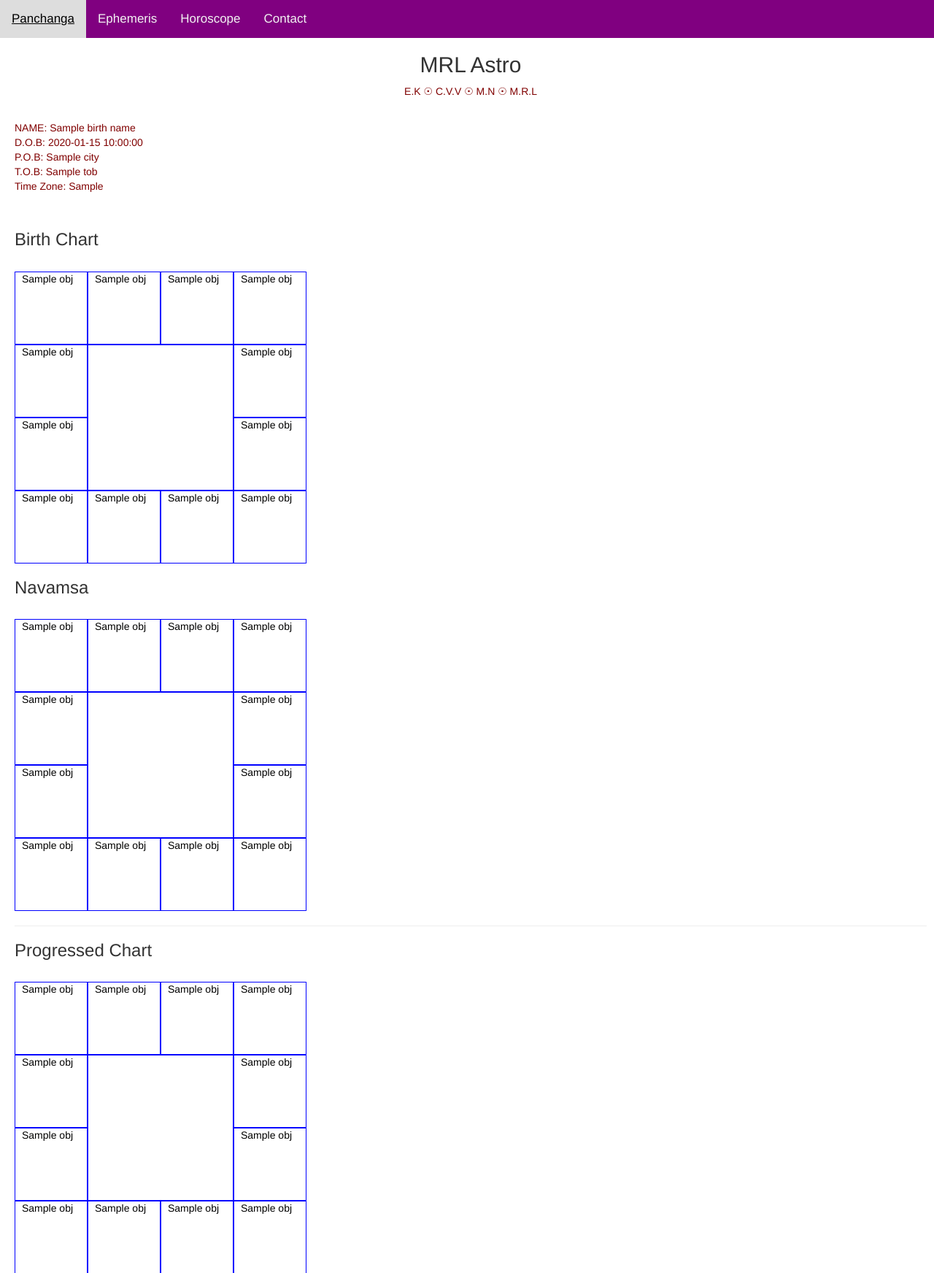
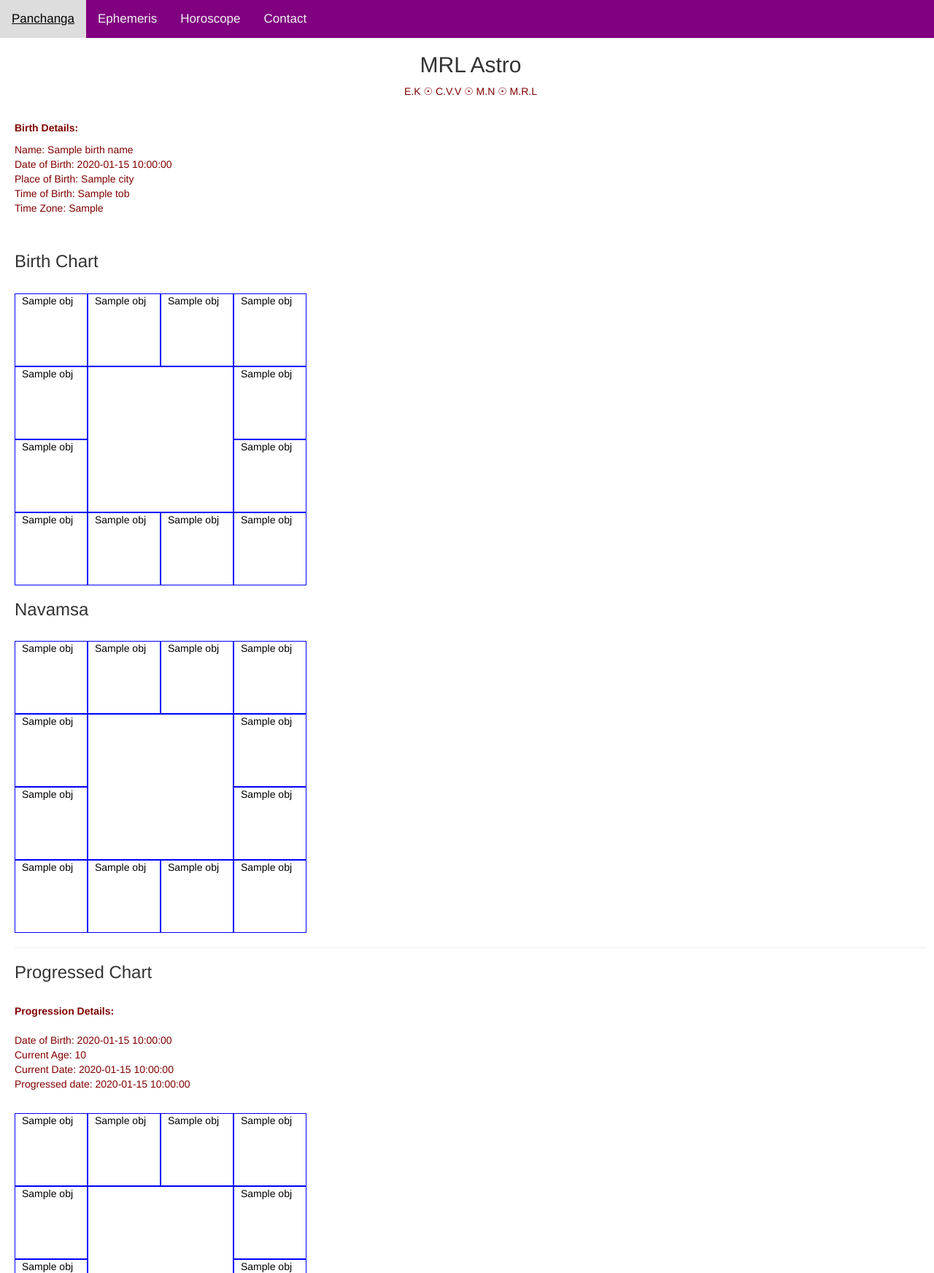
Before and after one commit to krishnakanthpps/MRLAstro, a Flask app: template templates/display_chart.html in a window 1280 px wide. Shown: the top 1744 px of the page at 73% size. Run offline with Flask 2, Linux system fonts and the light colour scheme; the template is opened without the code that fills it: most values are stand-ins (such as "Sample title", 1, 10 or a date in 2020); parts of the project's set-up code (start-up, migrations or seed data) failed here and were passed over; some libraries are stand-ins or nearby versions.

Commit message:
working progressions

```diff
--- a/app.py
+++ b/app.py
@@ -7,6 +7,14 @@ import datetime
 from datetime import date
 from funcs import *
 from progressions import *
+from jinja2 import Environment, PackageLoader, select_autoescape
+
+env = Environment(
+    loader=PackageLoader('app', 'templates'),
+    autoescape=select_autoescape(['html', 'xml']),
+    keep_trailing_newline=True
+)
+
 
 app = Flask(__name__)
 app.config['SECRET_KEY'] = 'ff3a5067411e420dcd0245787ba7bc533be5ce4b'
@@ -60,7 +68,6 @@ def showchart():
 	#dicts to store formatted objects in zodiac sign - [planet_positions] format
 	p_and_h_dict = {}
 	navamsa_dict = {}
-	progressions_dict = {}
 
 	#Generate dict for jinja2 with planets, houses and their positions
 	for sign in zs_list:
@@ -70,13 +77,16 @@ def showchart():
 	for sign in zs_list:
 		navamsa_dict[sign] = navamsa_from_long(sign, planets_dict_lon_only)
 
-	#calculate progressions
-	progressions_dict = calc_progressions(dob, tob, city, tz)
-	progressions_dict_h = {}
+	#Progressions dict - calculate progressions
+	prog_pl_dict = {}
+	prog_houses_dict = {}
+
+	prog_pl_dict, prog_houses_dict, prg_details = calc_progressions(dob, tob, city, tz)
+
+	#generate printable objects for progressions
 	progressions_dict_pr = {}
-	#generate printable objects for progressions
 	for sign in zs_list:
-		progressions_dict_pr[sign] = getPrintableObjects(sign, progressions_dict, progressions_dict_h)
+		progressions_dict_pr[sign] = getPrintableObjects(sign, prog_pl_dict, prog_houses_dict)
 
 	## DEBUG ##
 	# print("############PRINTING progressions PR DICT###########")
@@ -97,7 +107,7 @@ def showchart():
 	# print("####### PRINTING P AND H DICT ##########")
 	# print(p_and_h_dict)
 
-	return render_template('display_chart.html', birth_name=birth_name, dob=dob_jinja, city=city, tob=tob, tz=tz, p_and_h_dict=p_and_h_dict, planets_dict=planets_dict, houses_dict=houses_dict, navamsa_dict=navamsa_dict, progressions_dict_pr=progressions_dict_pr)
+	return render_template('display_chart.html', birth_name=birth_name, dob=dob_jinja, city=city, tob=tob, tz=tz, p_and_h_dict=p_and_h_dict, planets_dict=planets_dict, houses_dict=houses_dict, navamsa_dict=navamsa_dict, progressions_dict_pr=progressions_dict_pr, prg_details=prg_details)
 
 #Displays current planetary positions
 @app.route('/ephemeris')
--- a/funcs.py
+++ b/funcs.py
@@ -86,9 +86,9 @@ def calc_allpos(dob, tob, city, tz):
 			planets_dict_lon_only[p.id] = [p.sign, p.lon]
 
 
-	print(planets_dict)
-	print("############")
-	print(planets_dict_lon_only)
+	#print(planets_dict)
+	#print("############")
+	#print(planets_dict_lon_only)
 
 	#Get the house positions
 	house1 = chart.get(const.HOUSE1)
--- a/progressions.py
+++ b/progressions.py
@@ -19,8 +19,14 @@ def calc_progressions(dob, tob, city, tz):
 	zs_list = ['Aries', 'Taurus', 'Gemini', 'Cancer', 'Leo', 'Virgo', 'Libra', 'Scorpio', 'Sagittarius', 'Capricorn', 'Aquarius', 'Pisces']
 
 	#make it a datetime object, we set progressed time to utc
+
 	dob = datetime.datetime.strptime(dob, "%Y/%m/%d")
+
+	#DOB change format for jinja2
+	dob_for_prnt = dob.strftime('%d-%m-%Y')
+
 	today = datetime.datetime.utcnow()
+	today_prnt = today.strftime('%d-%m-%Y')
 
 	#get current age of person in years to dob_from_prg and get dob_to_prg
 	curr_age = today - dob
@@ -29,20 +35,31 @@ def calc_progressions(dob, tob, city, tz):
 	#add this number of days to dob to get new progressed date
 	prg_date = dob + datetime.timedelta(days=curr_age_yrs)
 
-	#convert the date obj to yyyy/mm/dd string format
+	#generate d-m-yyyy formatted string for jinja2
+	prg_date_prnt = prg_date.strftime('%d-%m-%Y')
+	#convert the date obj to yyyy/mm/dd string format, also
 	prg_date = prg_date.strftime('%Y/%m/%d')
 
+
 	#Generate the new progressed chart objects for the new date
+	planets_dict_prg = {}
+	houses_dict_prg = {}
+	planets_dict_lon_only_prg = {}
+
 	planets_dict_prg, houses_dict_prg, planets_dict_lon_only_prg = calc_allpos(prg_date, tob, city, tz)
 
-	mystr = "Birthday: "+str(dob)+", \ncurrent age is: "+str(curr_age_yrs) + ", \nProgressed date is: "+str(prg_date)
+	prg_details_dict = {}
+	prg_details_dict['dob'] = str(dob_for_prnt)
+	prg_details_dict['curr_age'] = str(curr_age_yrs - 1)
+	prg_details_dict['prg_date'] = str(prg_date_prnt)
+	prg_details_dict['today_date'] = str(today_prnt)
 
-	print("########## printing PRG PLANETS############")
-	print(mystr)
-	print(planets_dict_prg)
-	print("######### END ##############")
+	#print("########## printing PRG PLANETS############")
+	print(prg_details_dict)
+	#print(houses_dict_prg)
+	#print("######### END ##############")
 
-	return planets_dict_prg
+	return planets_dict_prg, houses_dict_prg, prg_details_dict
 
 
 	#generate the progressed chart for this to date
@@ -52,10 +69,10 @@ def calc_progressions(dob, tob, city, tz):
 	#dob_prg = dob.split('/')
 	#planets_dict_prg, houses_dict_prg, planets_dict_lon_only_prg = calc_allpos(dob, tob, city, tz)
 
-#ob = '28/5/1986'
-#tob = '5:10'
-#tz = '00:00'
-#city = 'London'
+dob = '1986/5/28'
+tob = '12:25'
+tz = '5:30'
+city = 'Hyderabad'
 
 print("########")
-#print(calc_progressions(dob, tob, city, tz))
+print(calc_progressions(dob, tob, city, tz))
--- a/static/styles.css
+++ b/static/styles.css
@@ -58,7 +58,7 @@ p {
 }
 
 /* display natal and navamsa chart side by side */
-    #natalc, #navamsac, #progressedc {
+    #natalc, #navamsac {
       float: left;
       box-sizing: border-box;
       width: 100%;
--- a/templates/display_chart.html
+++ b/templates/display_chart.html
@@ -22,15 +22,15 @@
 <!-- print chart data -->
 
 <br>
-
+<p><b>Birth Details:</b><br>
 <p>
-NAME: {{ birth_name }}
+Name: {{ birth_name }}
 <br>
-D.O.B: {{ dob }}
+Date of Birth: {{ dob }}
 <br>
-P.O.B: {{ city }}
+Place of Birth: {{ city }}
 <br>
-T.O.B: {{ tob }}
+Time of Birth: {{ tob }}
 <br>
 Time Zone: {{ tz }}
 </p>
@@ -238,6 +238,14 @@ Time Zone: {{ tz }}
 <div class="progressedc">
 <h3>Progressed Chart</h3>
 <br>
+<p><b>Progression Details:</b><br>
+  <br>
+   Date of Birth: {{prg_details['dob']}}<br>
+   Current Age: {{prg_details['curr_age']}}<br>
+   Current Date: {{prg_details['today_date']}}<br>
+   Progressed date: {{prg_details['prg_date']}}<br>
+ </p>
+<br>
 <svg width="400" height="400">
 <rect id="pi" x="0" y="0" width="100" height="100" stroke="blue" fill="transparent" stroke-width="2"/>
 
```
Also changed, not shown: templates/enter_details.html (+98 -2 lines).
